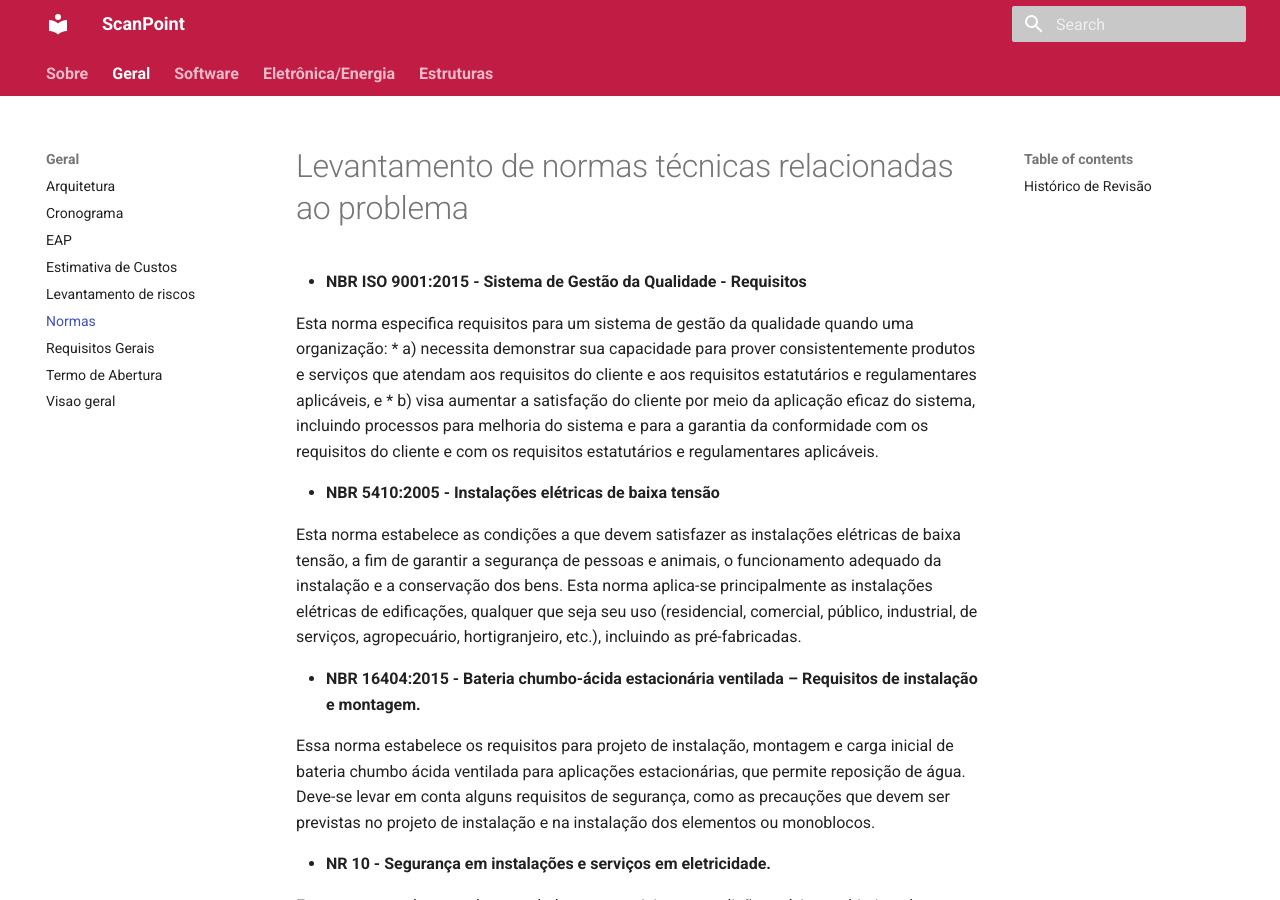
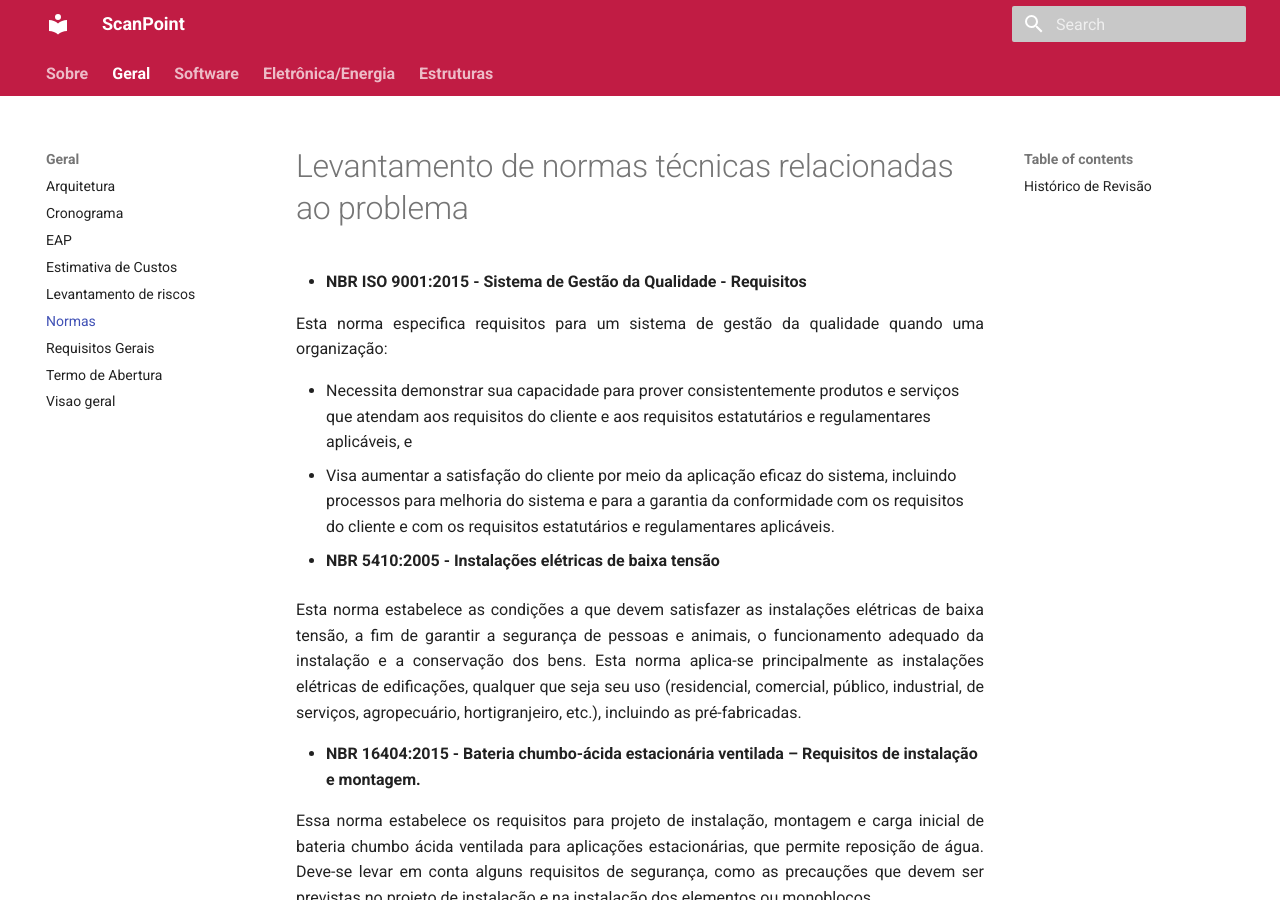
Before and after one commit to Calcioft/ScanPoint, an MkDocs documentation site: the page built from docs/geral/normas.md, in a window 1280 px wide and 900 px high. Built offline with MkDocs 1.6.1 and Material for MkDocs 9.7.7, drawn with Linux system fonts in a browser that asks for light colours; some of the changed text lies outside the part shown.

Commit message:
doc: Atualização do documento de normas tecnicas

```diff
--- a/docs/geral/normas.md
+++ b/docs/geral/normas.md
@@ -2,41 +2,41 @@
 
 * **NBR ISO 9001:2015 - Sistema de Gestão da Qualidade - Requisitos**
 
-Esta norma especifica requisitos para um sistema de gestão da qualidade quando uma organização:
-* a) necessita demonstrar sua capacidade para prover consistentemente produtos e serviços que atendam aos requisitos do cliente e aos requisitos estatutários e regulamentares aplicáveis, e
-* b) visa aumentar a satisfação do cliente por meio da aplicação eficaz do sistema, incluindo processos para melhoria do sistema e para a garantia da conformidade com os requisitos do cliente e com os requisitos estatutários e regulamentares aplicáveis.
+<p style="text-align:justify;"> Esta norma especifica requisitos para um sistema de gestão da qualidade quando uma organização: </p>
+
+- Necessita demonstrar sua capacidade para prover consistentemente produtos e serviços que atendam aos requisitos do cliente e aos requisitos estatutários e regulamentares aplicáveis, e
+- Visa aumentar a satisfação do cliente por meio da aplicação eficaz do sistema, incluindo processos para melhoria do sistema e para a garantia da conformidade com os requisitos do cliente e com os requisitos estatutários e regulamentares aplicáveis.
 
 * **NBR 5410:2005 - Instalações elétricas de baixa tensão**
 
-Esta norma estabelece as condições a que devem satisfazer as instalações elétricas de baixa tensão, a fim de garantir a segurança de pessoas e animais, o funcionamento adequado da instalação e a conservação dos bens. Esta norma aplica-se principalmente as instalações elétricas de edificações, qualquer que seja seu uso (residencial, comercial, público, industrial, de serviços, agropecuário, hortigranjeiro, etc.), incluindo as pré-fabricadas.
+<p style="text-align:justify;"> Esta norma estabelece as condições a que devem satisfazer as instalações elétricas de baixa tensão, a fim de garantir a segurança de pessoas e animais, o funcionamento adequado da instalação e a conservação dos bens. Esta norma aplica-se principalmente as instalações elétricas de edificações, qualquer que seja seu uso (residencial, comercial, público, industrial, de serviços, agropecuário, hortigranjeiro, etc.), incluindo as pré-fabricadas. </p>
 
 * **NBR 16404:2015 - Bateria chumbo-ácida estacionária ventilada – Requisitos de instalação e montagem.**
 
-Essa norma estabelece os requisitos para projeto de instalação, montagem e carga inicial de bateria chumbo ácida ventilada para aplicações estacionárias, que permite reposição de água. Deve-se levar em conta alguns requisitos de segurança, como as precauções que devem ser previstas no projeto de instalação e na instalação dos elementos ou monoblocos.
+<p style="text-align:justify;"> Essa norma estabelece os requisitos para projeto de instalação, montagem e carga inicial de bateria chumbo ácida ventilada para aplicações estacionárias, que permite reposição de água. Deve-se levar em conta alguns requisitos de segurança, como as precauções que devem ser previstas no projeto de instalação e na instalação dos elementos ou monoblocos. </p>
 
 * **NR 10 - Segurança em instalações e serviços em eletricidade.**
 
-Esta norma regulamentadora estabelece os requisitos e condições mínimas objetivando a implementação de medidas de controle e sistemas preventivos, de forma a garantir a segurança e a saúde dos trabalhadores que, direta ou indiretamente, interajam em instalações elétricas e serviços com eletricidade.
+<p style="text-align:justify;"> Esta norma regulamentadora estabelece os requisitos e condições mínimas objetivando a implementação de medidas de controle e sistemas preventivos, de forma a garantir a segurança e a saúde dos trabalhadores que, direta ou indiretamente, interajam em instalações elétricas e serviços com eletricidade. </p>
 
 * **ABNT NBR 08403: Aplicação de linhas em desenhos.**
 
-Esta norma estabelece os padrões para a aplicação de linhas em desenhos técnicos. Define os tipos de linhas a serem utilizados para representar diferentes elementos, como contornos, cortes, eixos, entre outros. Também aborda questões como espessura e estilo das linhas, garantindo a clareza e a uniformidade nos desenhos técnicos.
+<p style="text-align:justify;"> Esta norma estabelece os padrões para a aplicação de linhas em desenhos técnicos. Define os tipos de linhas a serem utilizados para representar diferentes elementos, como contornos, cortes, eixos, entre outros. Também aborda questões como espessura e estilo das linhas, garantindo a clareza e a uniformidade nos desenhos técnicos. </p>
 
 
 * **ABNT NBR 10067 - Princípios Gerais de Representação em Desenho Técnico.**
 
-Esta norma estabelece os princípios gerais para a representação de objetos em desenhos técnicos. Define os tipos de projeções (ortográfica, isométrica, etc.), convenções de representação (vistas, cortes, seções), e critérios para a disposição dos elementos em uma folha de desenho. Seu objetivo é garantir a precisão, clareza e interpretação correta dos desenhos técnicos.
+<p style="text-align:justify;"> Esta norma estabelece os princípios gerais para a representação de objetos em desenhos técnicos. Define os tipos de projeções (ortográfica, isométrica, etc.), convenções de representação (vistas, cortes, seções), e critérios para a disposição dos elementos em uma folha de desenho. Seu objetivo é garantir a precisão, clareza e interpretação correta dos desenhos técnicos. </p>
 
 
 * **ABNT NBR 10068 - Folha de Desenho.**
 
-Esta norma especifica as características das folhas de desenho a serem utilizadas em desenhos técnicos. Define dimensões, margens, formatos, tipos de papel e informações a serem incluídas no cabeçalho das folhas de desenho. Isso assegura a padronização e a interoperabilidade entre diferentes desenhos técnicos, facilitando sua interpretação e manuseio.
+<p style="text-align:justify;"> Esta norma especifica as características das folhas de desenho a serem utilizadas em desenhos técnicos. Define dimensões, margens, formatos, tipos de papel e informações a serem incluídas no cabeçalho das folhas de desenho. Isso assegura a padronização e a interoperabilidade entre diferentes desenhos técnicos, facilitando sua interpretação e manuseio. </p>
 
 
 * **ABNT NBR 10126 - Cotagem em Desenho Técnico.**
 
-Esta norma estabelece os princípios e as convenções para a realização de cotagens em desenhos técnicos. Define os tipos de cotas (linear, angular, etc.), suas representações gráficas, e critérios para sua aplicação e dimensionamento. Seu objetivo é garantir a precisão e a clareza na indicação das dimensões dos objetos representados nos desenhos técnicos, facilitando sua compreensão e fabricação.
-
+<p style="text-align:justify;"> Esta norma estabelece os princípios e as convenções para a realização de cotagens em desenhos técnicos. Define os tipos de cotas (linear, angular, etc.), suas representações gráficas, e critérios para sua aplicação e dimensionamento. Seu objetivo é garantir a precisão e a clareza na indicação das dimensões dos objetos representados nos desenhos técnicos, facilitando sua compreensão e fabricação. </p>
 
 
 **Referências em ABNT:**
```
Also changed, not shown: other parts of docs/geral/normas.md (+4 -3 lines).
